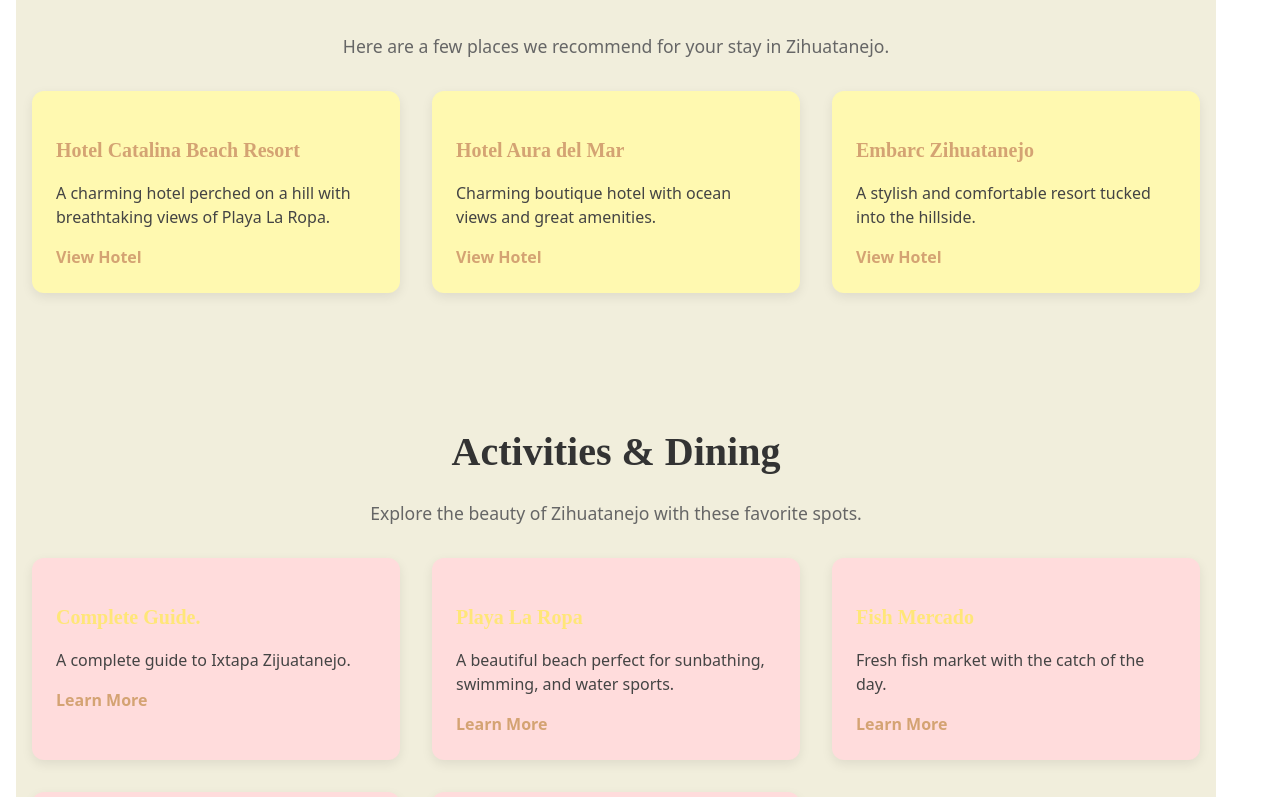
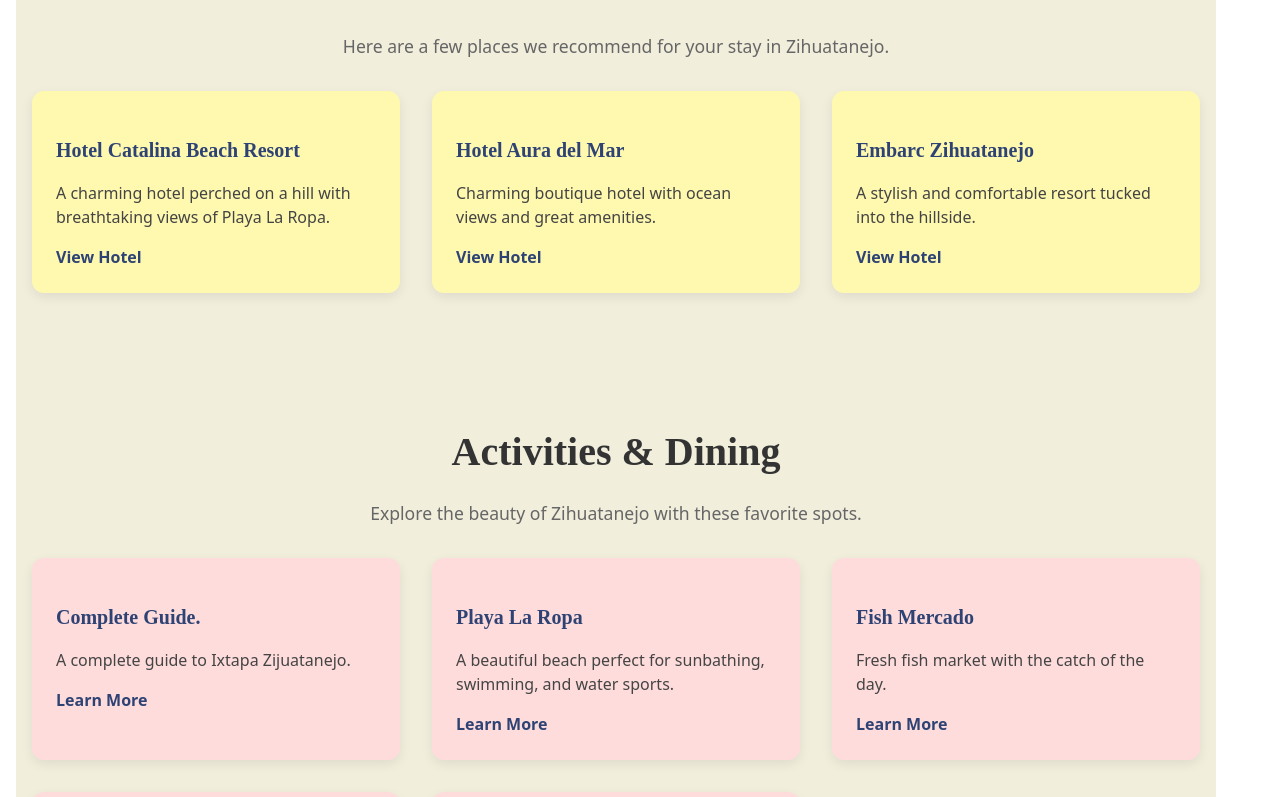
Before and after one commit to ElvisRivera21/ixtapaRepo, a React (Vite) app: page / in a window 1280 px wide. Shown: the part 3202-3999 px from the top of the page. Built offline with nearby package versions, Linux system fonts and the light colour scheme.

Commit message:
Accessibility Update

```diff
--- a/src/components/Hotels.css
+++ b/src/components/Hotels.css
@@ -35,7 +35,7 @@
 
 .hotel-card h3 {
     font-size: 1.25rem;
-    color: #d4a373;
+    color: #2E4374;
     margin-bottom: 0.5rem;
     font-family: 'Playfair Display', serif;
 }
@@ -48,7 +48,7 @@
 
 .hotel-card a {
     text-decoration: none;
-    color: #d4a373;
+    color: #2E4374;
     font-weight: bold;
     transition: color 0.3s ease;
 }
--- a/src/components/ThingsToDo.css
+++ b/src/components/ThingsToDo.css
@@ -35,7 +35,7 @@
 
 .thing-card h3 {
     font-size: 1.25rem;
-    color: #FFE678;
+    color: #2E4374;
     margin-bottom: 0.5rem;
     font-family: 'Playfair Display', serif;
 }
@@ -48,7 +48,7 @@
 
 .thing-card a {
     text-decoration: none;
-    color: #d4a373;
+    color: #2E4374;
     font-weight: bold;
     transition: color 0.3s ease;
 }
```
